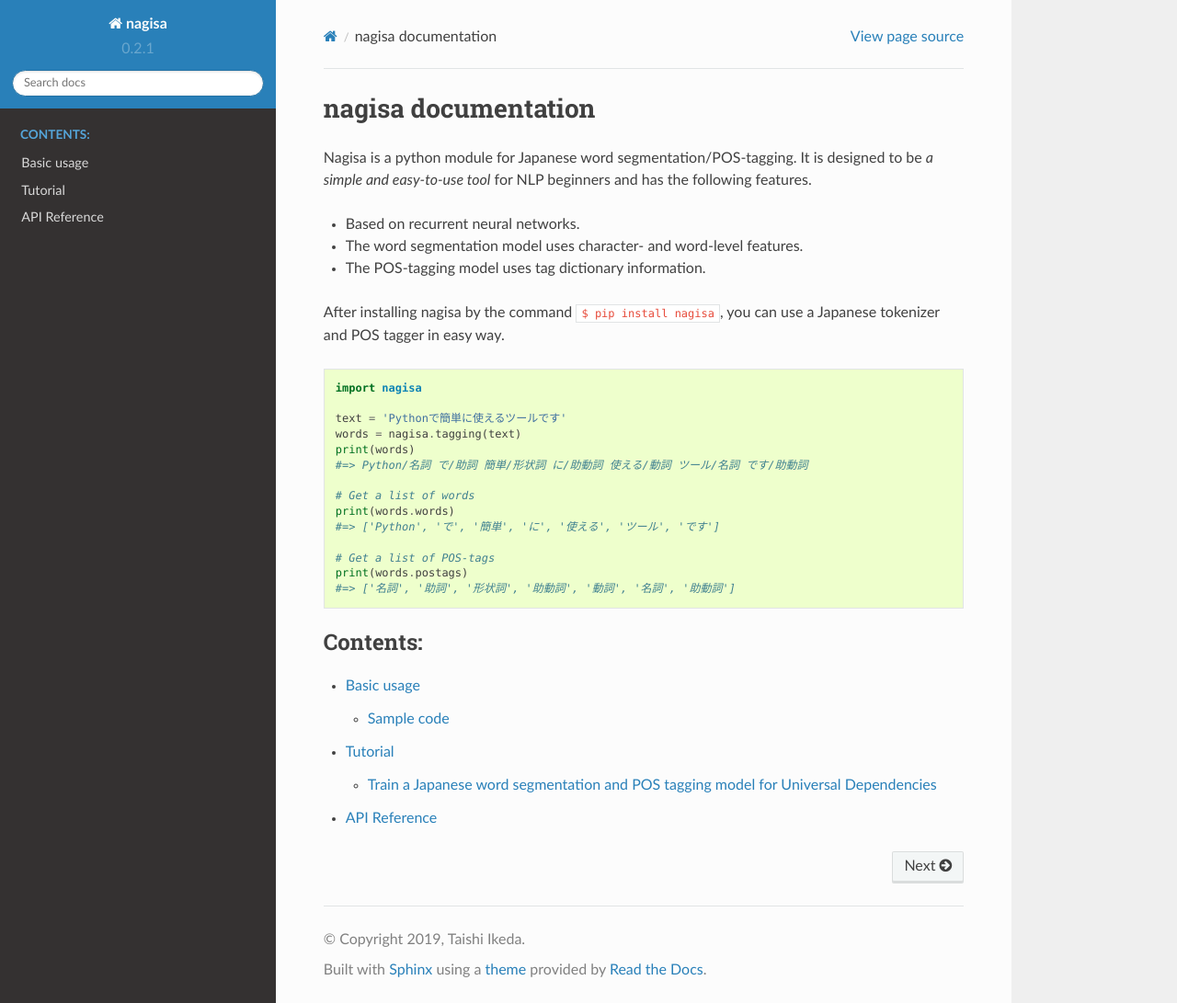
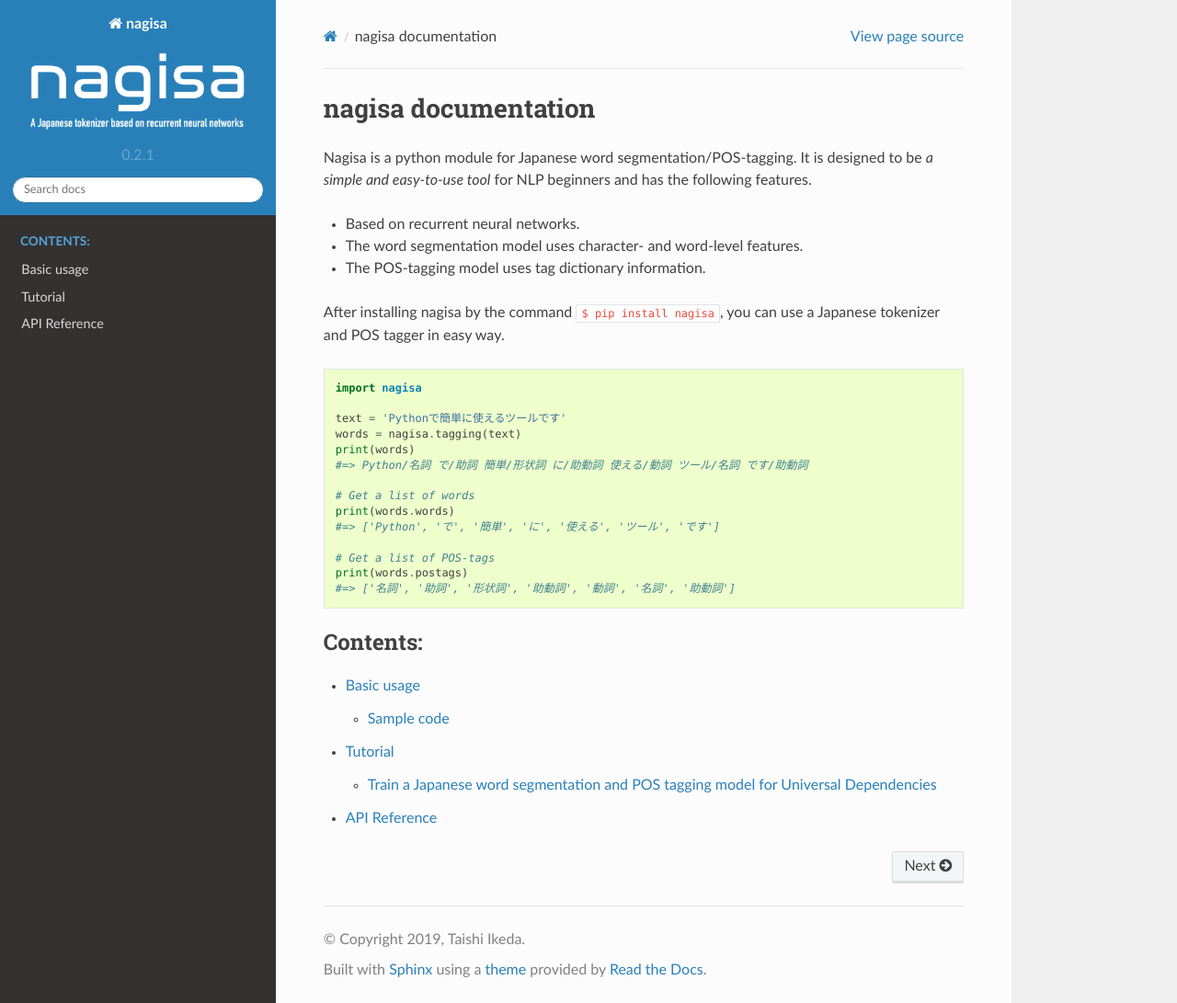
Before and after one commit to taishi-i/nagisa, a Sphinx documentation site: the page built from docs/index.rst, in a window 1280 px wide and 1091 px high. Shown: the whole window at 92% size. Built offline with Sphinx 7.4.7 and the Read the Docs theme 2.0.0, drawn with Linux system fonts in a browser that asks for light colours.

Commit message:
add logo to document

```diff
--- a/docs/conf.py
+++ b/docs/conf.py
@@ -100,7 +100,7 @@
 # 'searchbox.html']``.
 #
 # html_sidebars = {}
-
+html_logo = "images/nagisa_white_logo.png"
 
 # -- Options for HTMLHelp output ---------------------------------------------
 
```
Also changed, not shown: docs/images/nagisa_white_logo.png (added).
